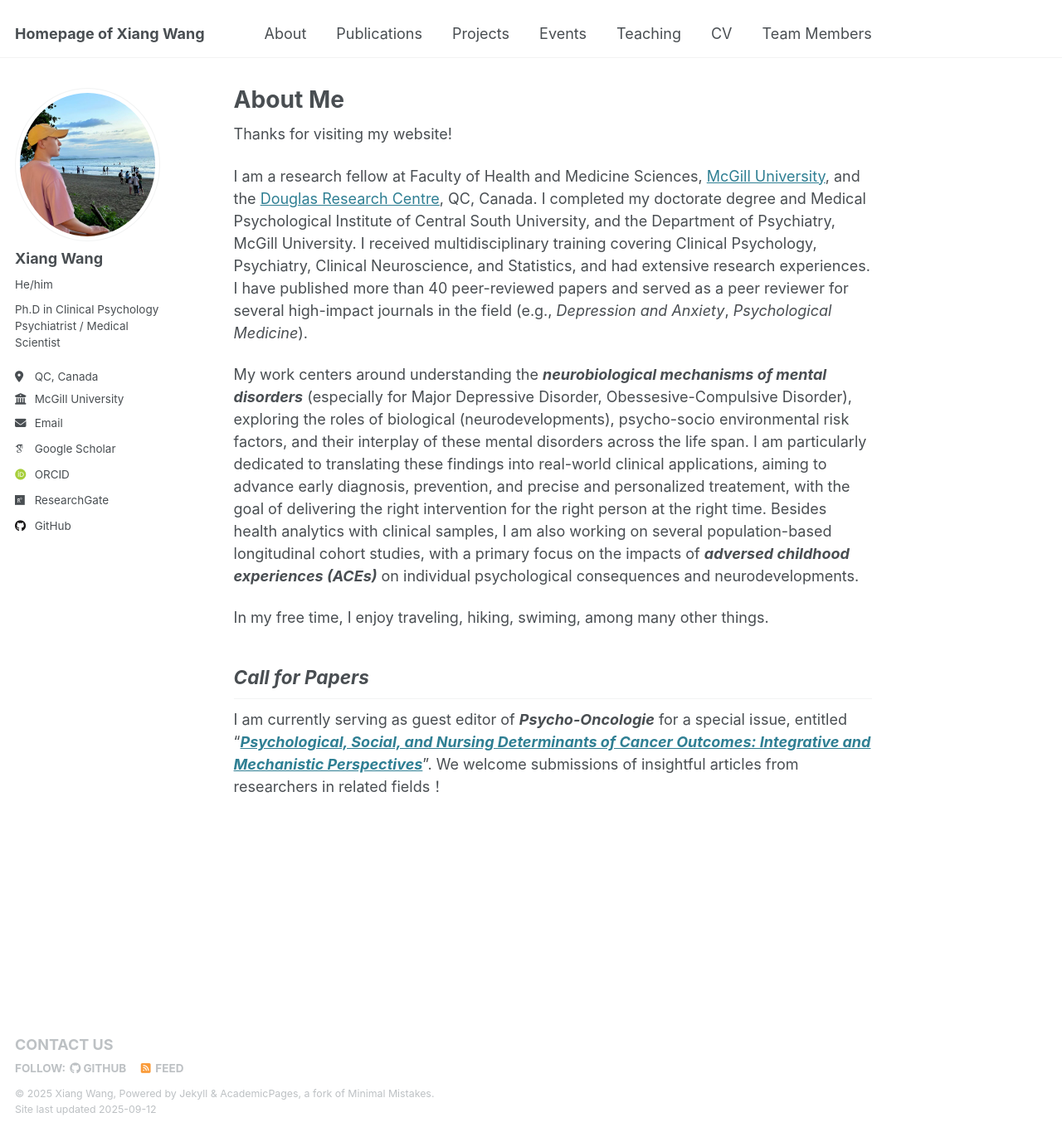
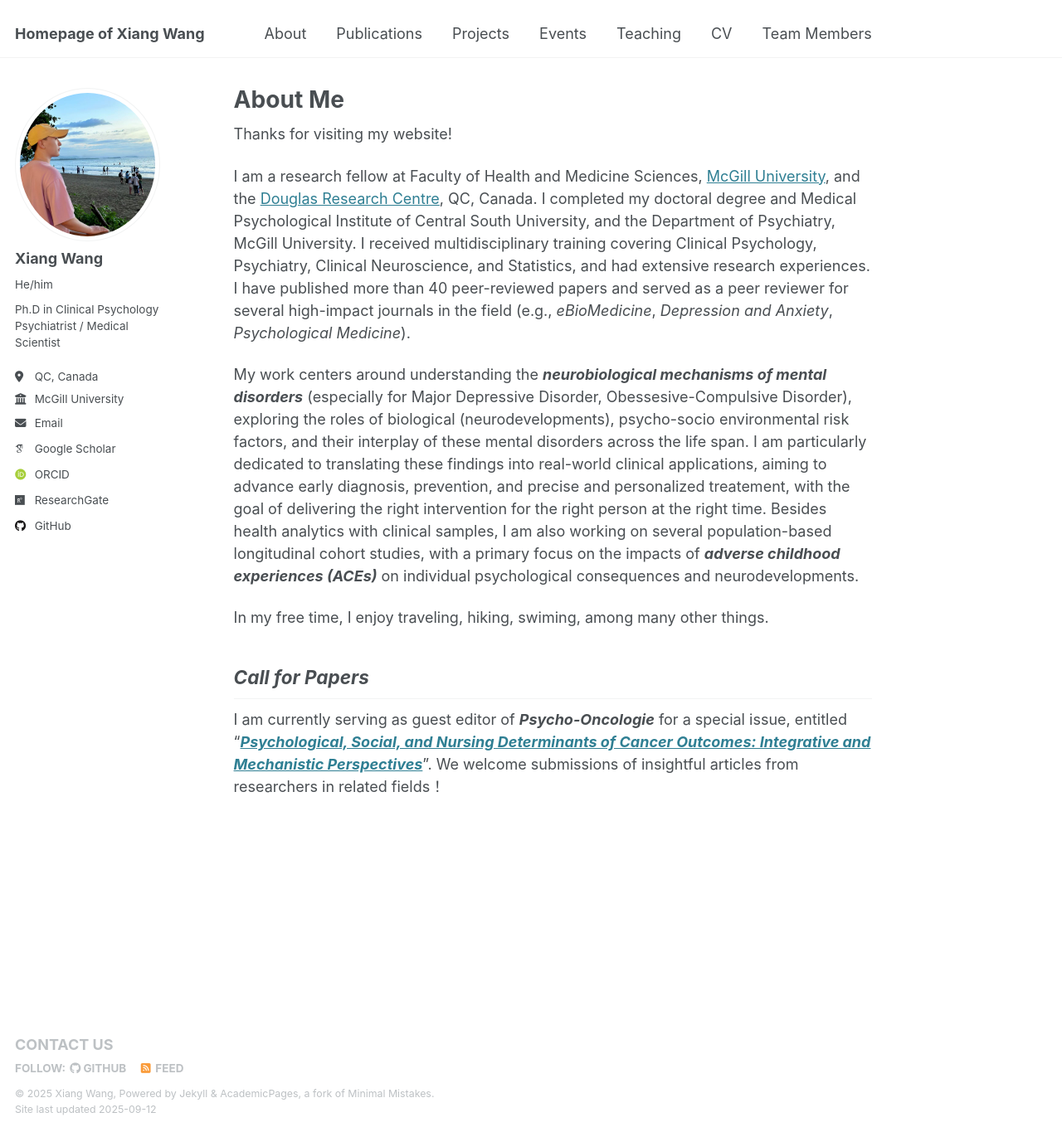
Before and after one commit to Xiang-Wangs/xiang-wangs.github.io, a Jekyll site: the page built from _pages/about_me.md, in a window 1280 px wide and 1365 px high. Shown: the whole window at 83% size. Built offline with Jekyll 4.4.1, drawn with Linux system fonts in a browser that asks for light colours; some web fonts are replaced.

Commit message:
Update about_me.md

```diff
--- a/_pages/about_me.md
+++ b/_pages/about_me.md
@@ -9,9 +9,9 @@
 
 Thanks for visiting my website!
 
-I am a research fellow at Faculty of Health and Medicine Sciences, [McGill University](https://www.mcgill.ca/), and the [Douglas Research Centre](https://douglas.research.mcgill.ca/), QC, Canada. I completed my doctorate degree and Medical Psychological Institute of Central South University, and the Department of Psychiatry, McGill University. I received multidisciplinary training covering Clinical Psychology, Psychiatry, Clinical Neuroscience, and Statistics, and had extensive research experiences. I have published more than 40 peer-reviewed papers and served as a peer reviewer for several high-impact journals in the field (e.g., *Depression and Anxiety*, *Psychological Medicine*).
+I am a research fellow at Faculty of Health and Medicine Sciences, [McGill University](https://www.mcgill.ca/), and the [Douglas Research Centre](https://douglas.research.mcgill.ca/), QC, Canada. I completed my doctoral degree and Medical Psychological Institute of Central South University, and the Department of Psychiatry, McGill University. I received multidisciplinary training covering Clinical Psychology, Psychiatry, Clinical Neuroscience, and Statistics, and had extensive research experiences. I have published more than 40 peer-reviewed papers and served as a peer reviewer for several high-impact journals in the field (e.g., *eBioMedicine*, *Depression and Anxiety*, *Psychological Medicine*).
 
-My work centers around understanding the ***neurobiological mechanisms of mental disorders*** (especially for Major Depressive Disorder, Obessesive-Compulsive Disorder), exploring the roles of biological (neurodevelopments), psycho-socio environmental risk factors, and their interplay of these mental disorders across the life span. I am particularly dedicated to translating these findings into real-world clinical applications, aiming to advance early diagnosis, prevention, and precise and personalized treatement, with the goal of delivering the right intervention for the right person at the right time. Besides health analytics with clinical samples, I am also working on several population-based longitudinal cohort studies, with a primary focus on the impacts of ***adversed childhood experiences (ACEs)*** on individual psychological consequences and neurodevelopments.
+My work centers around understanding the ***neurobiological mechanisms of mental disorders*** (especially for Major Depressive Disorder, Obessesive-Compulsive Disorder), exploring the roles of biological (neurodevelopments), psycho-socio environmental risk factors, and their interplay of these mental disorders across the life span. I am particularly dedicated to translating these findings into real-world clinical applications, aiming to advance early diagnosis, prevention, and precise and personalized treatement, with the goal of delivering the right intervention for the right person at the right time. Besides health analytics with clinical samples, I am also working on several population-based longitudinal cohort studies, with a primary focus on the impacts of ***adverse childhood experiences (ACEs)*** on individual psychological consequences and neurodevelopments.
 
 In my free time, I enjoy traveling, hiking, swiming, among many other things.
 
```
